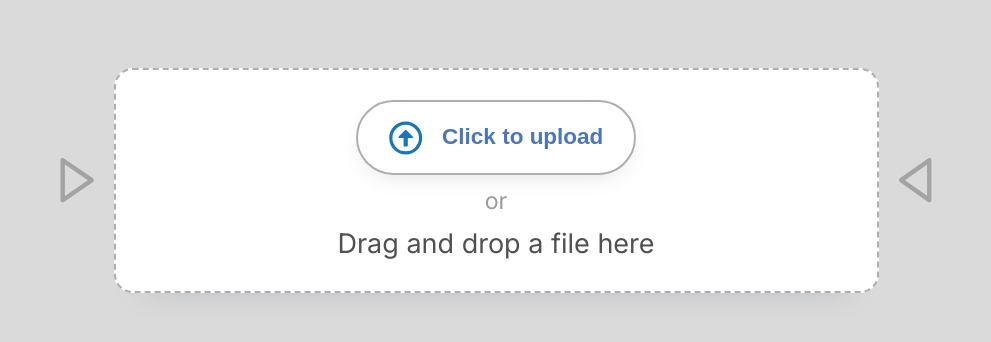
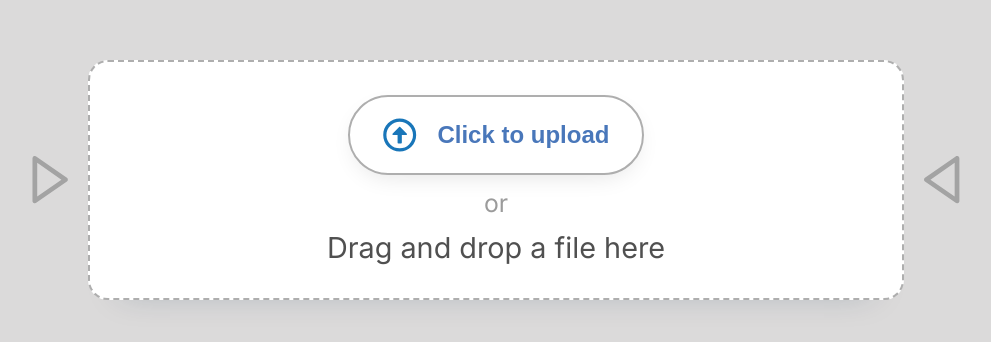
Before and after one commit to FillipeDiord/carousel-upload, a React (Vite) app: page / in a window 1280 px wide. Shown: the part 220-562 px from the top of the page, without its empty margins (144-1135 px from the left). Built offline with nearby package versions, Linux system fonts and the light colour scheme.

Commit message:
refactor: 💡 change charset
change charset

```diff
--- a/src/index.css
+++ b/src/index.css
@@ -1,4 +1,4 @@
-@charset 'UTF-8';
+@charset "UTF-8";
 
 /*
 * reset.css
@@ -145,7 +145,7 @@
 }
 
 :root {
-  font: normal normal normal 15px/1.5 -apple-system, BlinkMacSystemFont, "Segoe UI", Helvetica, Arial, sans-serif, "Apple Color Emoji", "Segoe UI Emoji", "Segoe UI Symbol", sans-serif;
+  font: normal normal normal 16px/1.5 -apple-system, BlinkMacSystemFont, "Segoe UI", Helvetica, Arial, sans-serif, "Apple Color Emoji", "Segoe UI Emoji", "Segoe UI Symbol", sans-serif;
 }
 
 :root {
```
